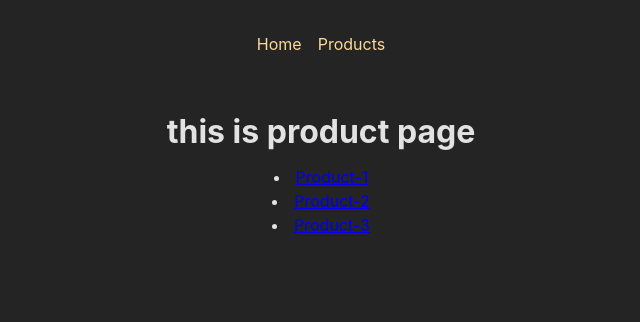
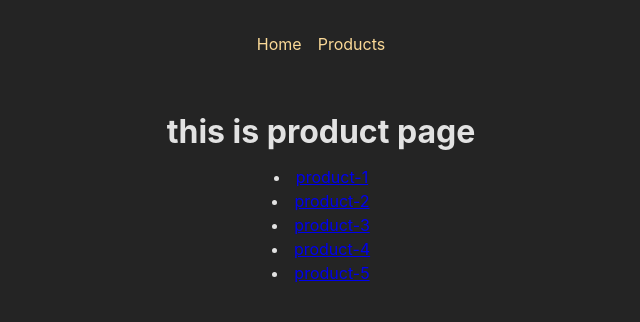
Before and after one commit to Shivam24S/React-Router-Dom, a React (Vite) app: page /products in a window 1280 px wide. Shown: the top 322 px of the page, without its empty margins (319-959 px from the left). Built offline with nearby package versions, Linux system fonts and the light colour scheme.

Commit message:
dynamic routes adding links

```diff
--- a/src/Pages/Product.jsx
+++ b/src/Pages/Product.jsx
@@ -1,18 +1,22 @@
 import { Link } from "react-router-dom";
+
+const ProductData = [
+  { id: "p1", title: "product-1" },
+  { id: "p2", title: "product-2" },
+  { id: "p3", title: "product-3" },
+  { id: "p4", title: "product-4" },
+  { id: "p5", title: "product-5" },
+];
 
 const Product = () => {
   return (
     <>
       <h1>this is product page</h1>
-      <li>
-        <Link to=":/productId"> Product-1</Link>
-      </li>
-      <li>
-        <Link to="products/p2">Product-2</Link>
-      </li>
-      <li>
-        <Link to="products/p3">Product-3</Link>
-      </li>
+      {ProductData.map((product) => (
+        <li key={product.id}>
+          <Link to={`/products/${product.id}`}>{product.title}</Link>
+        </li>
+      ))}
     </>
   );
 };
```
